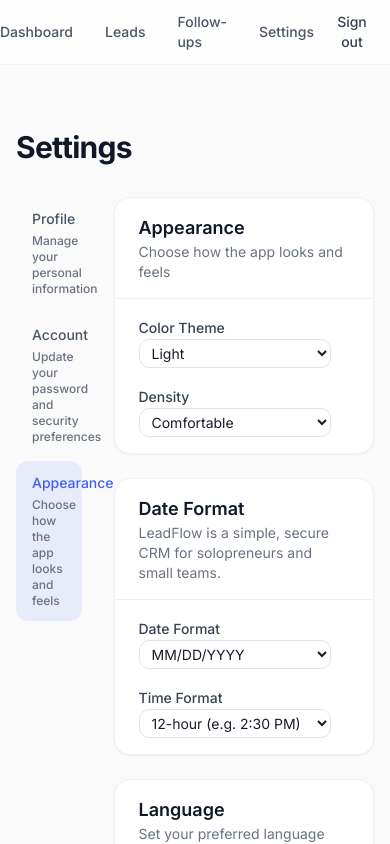
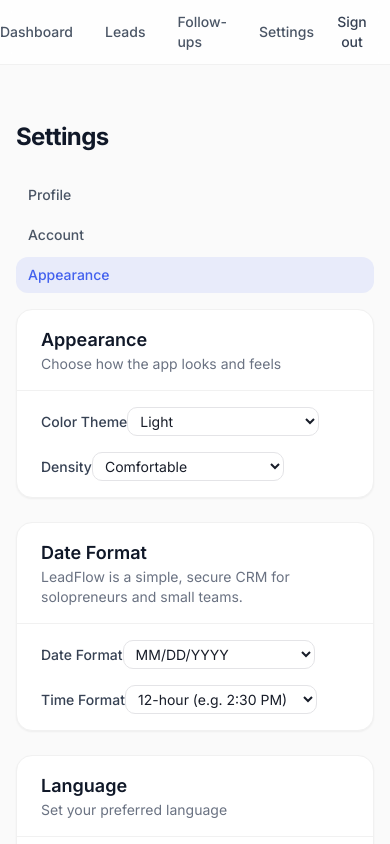
Before and after one commit to warlordtm/leadflow, a Next.js app: page /settings/appearance in a window 390 px wide. Shown: the top 844 px of the page. Built offline with nearby package versions, Linux system fonts and the light colour scheme; no server answers.

Commit message:
fix: mobile responsive settings layout and nav

```diff
--- a/src/app/(dashboard)/settings/layout.tsx
+++ b/src/app/(dashboard)/settings/layout.tsx
@@ -21,13 +21,13 @@ export default function SettingsLayout({ children }: { children?: ReactNode }) {
 
   return (
     <div>
-      <div className="mx-auto max-w-6xl px-4 sm:px-6 pt-8">
-        <h1 className="text-3xl font-bold tracking-tight text-gray-900 mb-8">
+      <div className="mx-auto max-w-6xl px-4 sm:px-6 pt-6 md:pt-8">
+        <h1 className="text-2xl md:text-3xl font-bold tracking-tight text-gray-900 mb-6 md:mb-8">
           {t('settings.title')}
         </h1>
 
-        <div className="grid grid-cols-12 gap-8">
-          <div className="col-span-3">
+        <div className="grid grid-cols-12 gap-4 md:gap-8">
+          <div className="col-span-12 md:col-span-3">
             <nav className="space-y-1">
               {settingsLinks.map((link) => {
                 const isActive = pathname === link.href
@@ -36,21 +36,21 @@ export default function SettingsLayout({ children }: { children?: ReactNode }) {
                     key={link.href}
                     href={link.href}
                     className={cn(
-                      'flex flex-col gap-1 rounded-lg px-4 py-3 text-sm font-medium transition-colors',
+                      'flex flex-col gap-1 rounded-lg px-3 md:px-4 py-2 md:py-3 text-sm font-medium transition-colors',
                       isActive
                         ? 'bg-primary/10 text-primary'
                         : 'text-gray-600 hover:bg-gray-100 hover:text-gray-900'
                     )}
                   >
                     {t(link.labelKey)}
-                    <span className="text-xs text-gray-500">{t(link.descKey)}</span>
+                    <span className="text-xs text-gray-500 hidden md:block">{t(link.descKey)}</span>
                   </Link>
                 )
               })}
             </nav>
           </div>
 
-          <div className="col-span-9">
+          <div className="col-span-12 md:col-span-9">
             {children}
           </div>
         </div>
```
